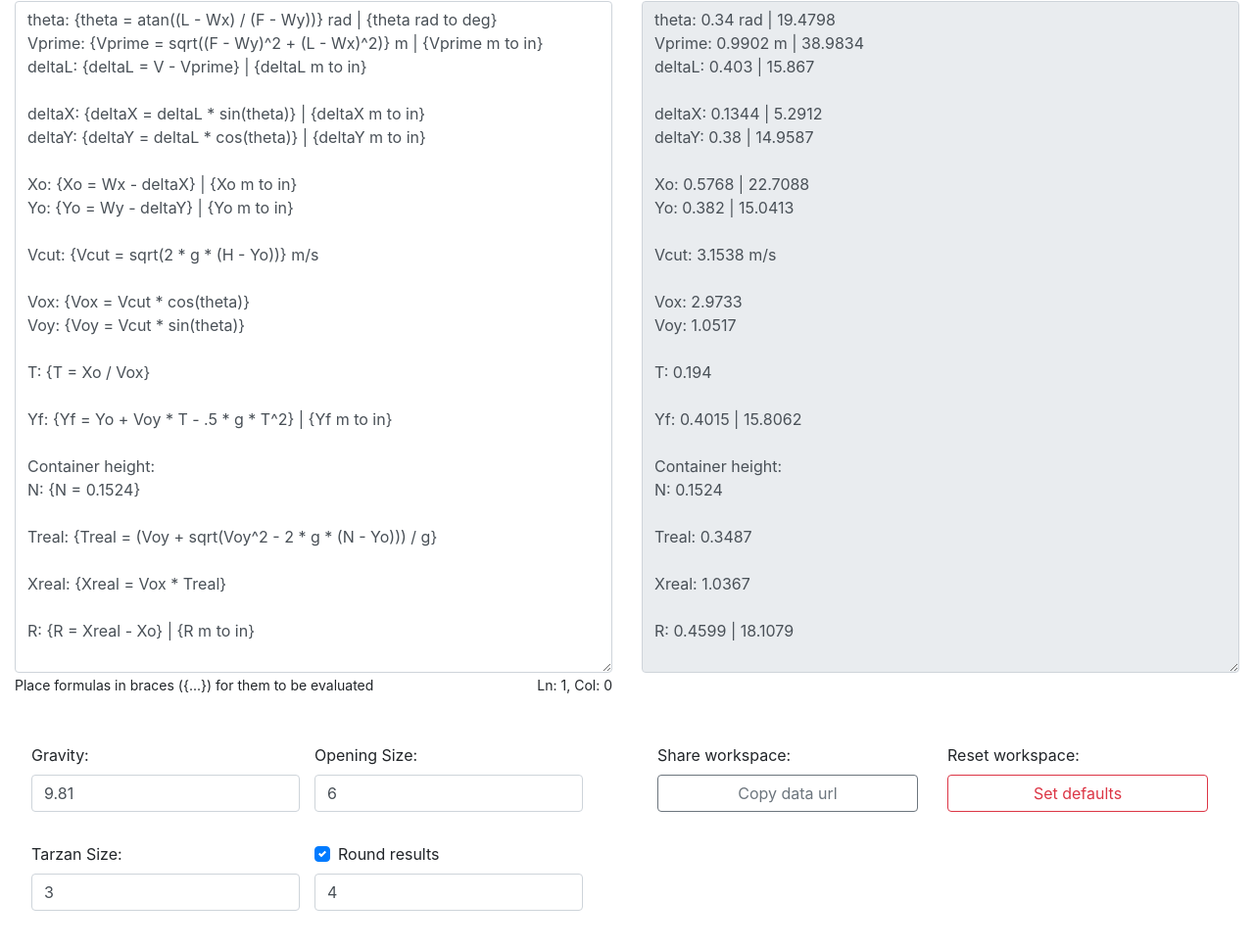
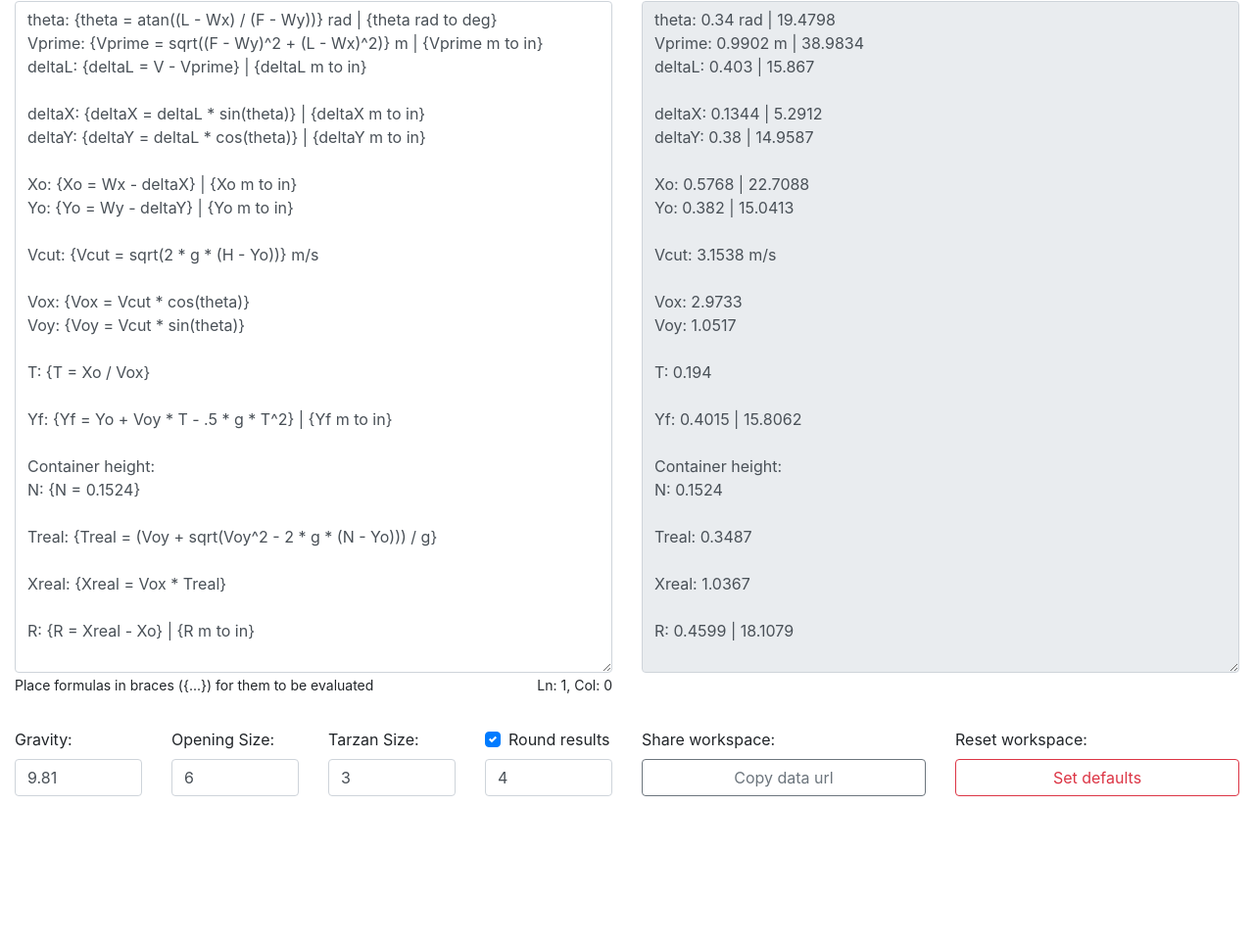
Before and after one commit to EarthCow/TarzanSwing, a website: page index.html in a window 1280 px wide. Shown: the part 669-1637 px from the top of the page at 98% size. After the commit the page ends 1514 px from the top, so only its background shows below. Drawn offline with nearby package versions, Linux system fonts and the light colour scheme.

Commit message:
Improves the bottom row of inputs

```diff
--- a/index.html
+++ b/index.html
@@ -156,21 +156,28 @@ R: {R = Xreal - Xo} | {R m to in}
           </div>
         </div>
       </div>
-      <div class="row p-3">
+      <div class="row py-3">
         <div class="col">
-          <div class="row p-3" style="gap: 15px">
+          <div class="row">
+            <div class="col">
               <div class="form-group">
                 <label for="gravity">Gravity:</label>
                 <input type="number" class="form-control" id="gravity" value="9.81" />
               </div>
+            </div>
+            <div class="col">
               <div class="form-group">
                 <label for="openingSize">Opening Size:</label>
                 <input type="number" class="form-control" id="openingSize" value="6" />
               </div>
+            </div>
+            <div class="col">
               <div class="form-group">
                 <label for="tarzanSize">Tarzan Size:</label>
                 <input type="number" class="form-control" id="tarzanSize" value="3" />
               </div>
+            </div>
+            <div class="col">
               <div class="form-group">
                 <label for="roundDecimals">
                   <div class="custom-control custom-checkbox">
@@ -182,8 +189,9 @@ R: {R = Xreal - Xo} | {R m to in}
               </div>
             </div>
           </div>
+        </div>
         <div class="col">
-          <div class="row p-3 justify-content-end">
+          <div class="row justify-content-end">
             <div class="form-group col">
               <label for="copyBtn">Share workspace:</label>
               <button class="btn btn-outline-secondary form-control" id="copyBtn" onclick="copyLink(this)">
```
Lines whose indentation alone changed are shown as unchanged.
